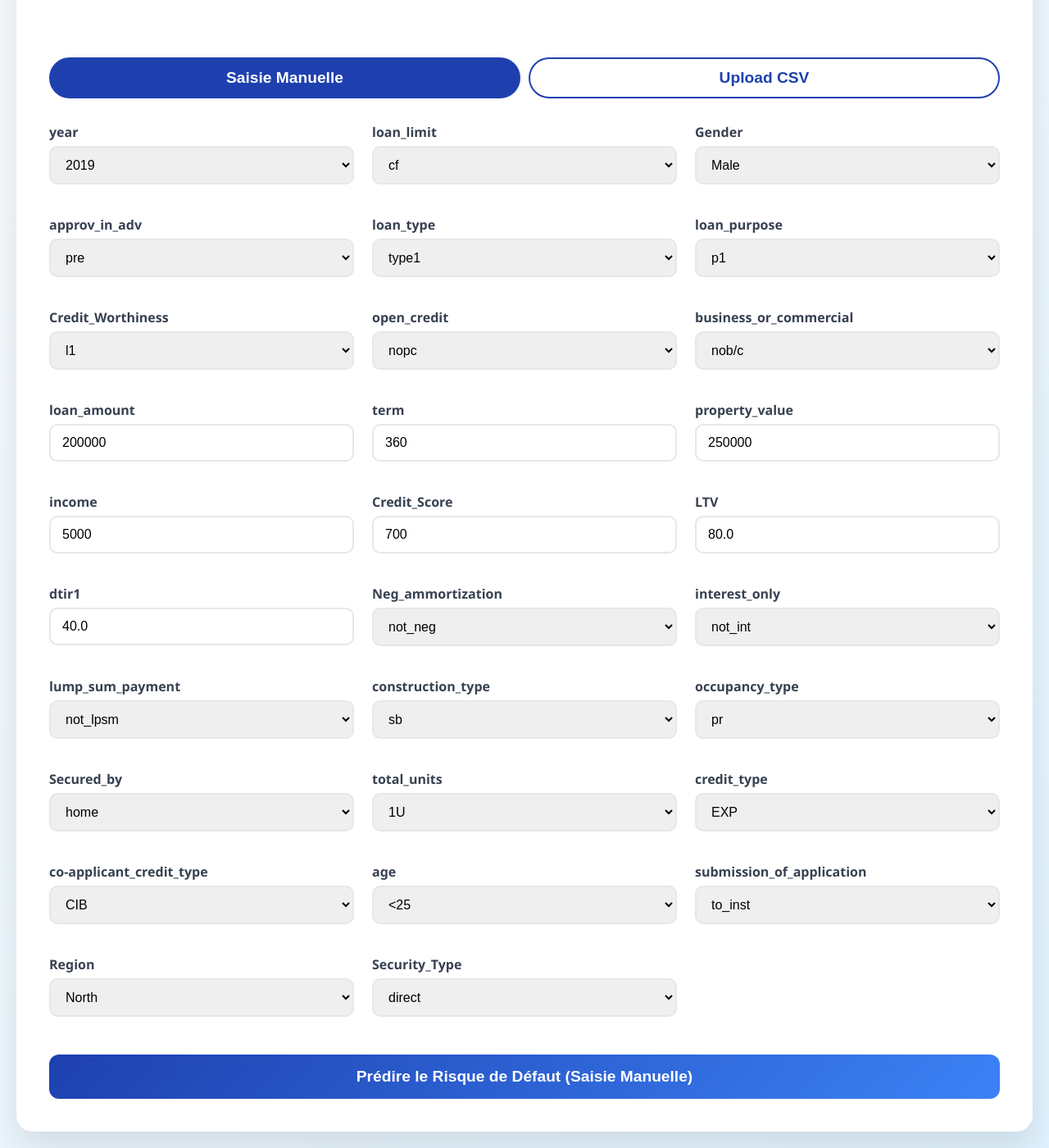
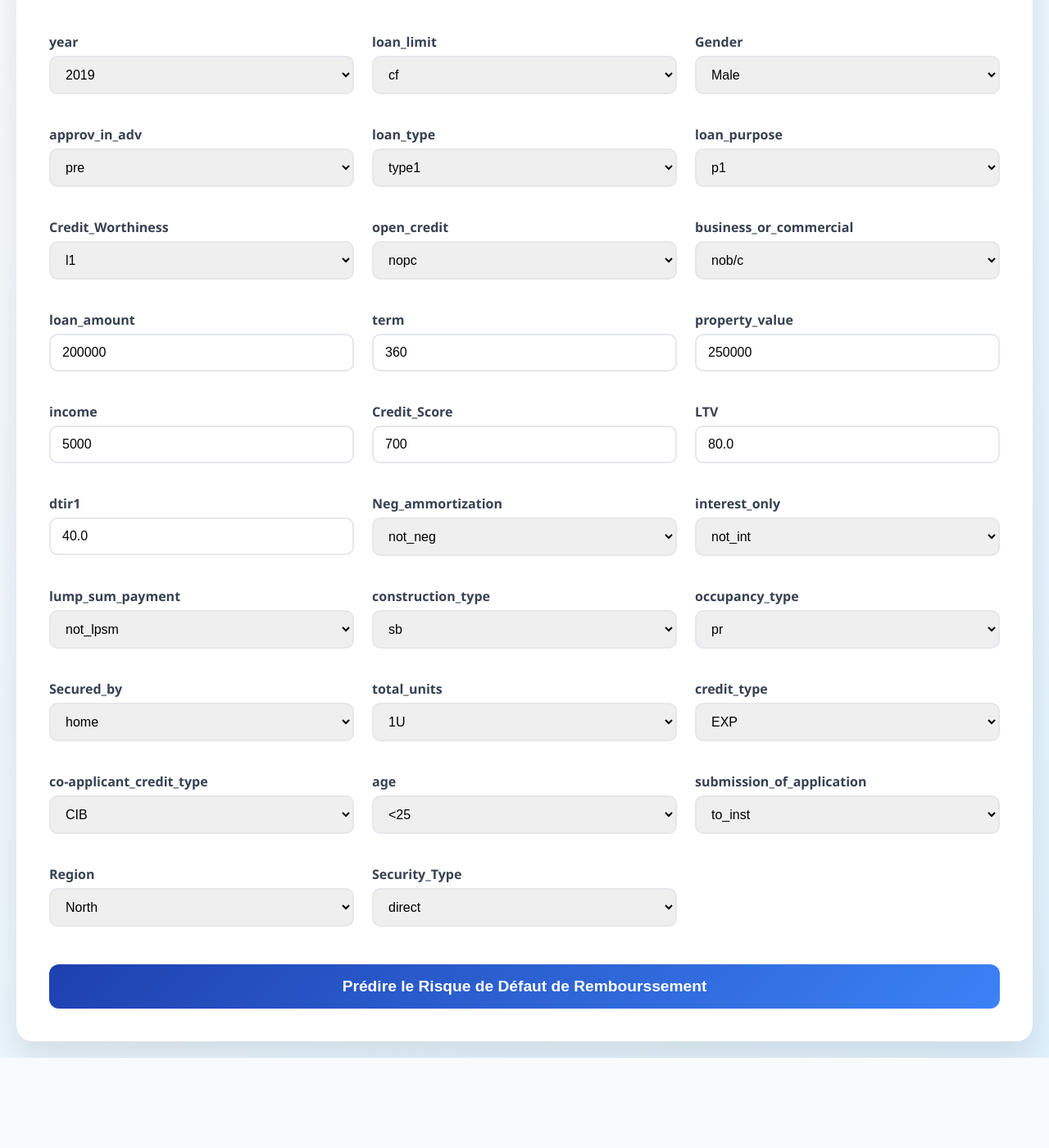
Before and after one commit to melloukinabil/projet-ml-loan-default-msde7, a Flask app: page / in a window 1280 px wide. Shown: the part 160-1560 px from the top of the page at 82% size. After the commit the page ends 1450 px from the top, so only its background shows below. Run offline with Flask 3, Linux system fonts and the light colour scheme; parts of the project's set-up code (start-up, migrations or seed data) failed here and were passed over.

Commit message:
Update index.html

```diff
--- a/templates/index.html
+++ b/templates/index.html
@@ -34,36 +34,6 @@
         }
         header h1 { font-size: 2.3rem; margin-bottom: 8px; }
         .form-container { padding: 40px; }
-
-        /* Onglets */
-        .tabs {
-            display: flex;
-            justify-content: center;
-            gap: 10px;
-            margin-bottom: 30px;
-        }
-        .tab-btn {
-            padding: 12px 30px;
-            border: 2px solid var(--primary);
-            border-radius: 30px;
-            background: white;
-            color: var(--primary);
-            font-weight: 600;
-            cursor: pointer;
-            transition: all 0.3s;
-        }
-        .tab-btn.active {
-            background: var(--primary);
-            color: white;
-        }
-        .tab-btn:hover {
-            background: var(--primary-light);
-            color: white;
-            border-color: var(--primary-light);
-        }
-        .tab-content { display: none; }
-        .tab-content.active { display: block; }
-
         .grid {
             display: grid;
             grid-template-columns: repeat(auto-fit, minmax(300px, 1fr));
@@ -78,7 +48,7 @@
             font-weight: 600;
             color: #374151;
         }
-        select, input[type="number"], input[type="file"] {
+        select, input[type="number"] {
             width: 100%;
             padding: 12px 14px;
             border: 2px solid #e5e7eb;
@@ -152,17 +89,9 @@
         </header>
 
         <div class="form-container">
-            <!-- Onglets -->
-            <div class="tabs">
-                <button class="tab-btn {% if mode != 'csv' %}active{% endif %}" onclick="switchTab('manual')">Saisie Manuelle</button>
-                <button class="tab-btn {% if mode == 'csv' %}active{% endif %}" onclick="switchTab('csv')">Upload CSV</button>
-            </div>
-
-            <!-- Formulaire Saisie Manuelle -->
-            <div id="tab-manual" class="tab-content {% if mode != 'csv' %}active{% endif %}">
             <form action="/predict" method="POST">
-                    <input type="hidden" name="input_mode" value="manual">
                 <div class="grid">
+                    <!-- Champs avec accès sécurisé pour les clés contenant des tirets -->
                     <div class="form-group">
                         <label>year</label>
                         <select name="year">
@@ -204,89 +134,32 @@
                     <div class="form-group"><label>Region</label><select name="Region">{% for v in ['North','south','central','North-East'] %}<option value="{{v}}" {% if form_data and form_data.Region == v %}selected{% endif %}>{{v}}</option>{% endfor %}</select></div>
                     <div class="form-group"><label>Security_Type</label><select name="Security_Type">{% for v in ['direct','Indriect'] %}<option value="{{v}}" {% if form_data and form_data.Security_Type == v %}selected{% endif %}>{{v}}</option>{% endfor %}</select></div>
                 </div>
-                    <button type="submit">Prédire le Risque de Défaut (Saisie Manuelle)</button>
-                </form>
-            </div>
 
-            <!-- Upload CSV -->
-            <div id="tab-csv" class="tab-content {% if mode == 'csv' %}active{% endif %}">
-                <div class="csv-info" style="background:#f3f4f6; border-left:4px solid var(--primary); padding:15px; border-radius:8px; margin-bottom:20px;">
-                    <i class="fas fa-info-circle" style="color: var(--primary);"></i>
-                    Le fichier CSV doit contenir toutes les colonnes nécessaires (voir les champs du formulaire manuel).
-                    Vous pouvez télécharger un <a href="/sample-csv" style="color: var(--primary);">fichier exemple</a>.
-                </div>
-                <form action="/predict" method="POST" enctype="multipart/form-data">
-                    <input type="hidden" name="input_mode" value="csv">
-                    <div class="form-group">
-                        <label>Sélectionnez un fichier CSV</label>
-                        <input type="file" name="file" accept=".csv" required>
-                    </div>
-                    <button type="submit" class="csv-btn">Lancer les Prédictions sur le CSV</button>
+                <button type="submit">Prédire le Risque de Défaut de Rembourssement</button>
             </form>
 
-                {% if results %}
-                <div style="margin-top: 40px;">
-                    <h3>Résultats des Prédictions ({{ results|length }} lignes)</h3>
-                    <div style="overflow-x: auto;">
-                        <table class="result-table">
-                            <thead>
-                                <tr>
-                                    <th>#</th>
-                                    <th>Statut</th>
-                                    <th>Probabilité Défaut</th>
-                                    <th>Niveau de Risque</th>
-                                </tr>
-                            </thead>
-                            <tbody>
-                                {% for r in results %}
-                                <tr class="{% if r.prediction == 1 %}defaut{% else %}non-defaut{% endif %}">
-                                    <td>{{ loop.index }}</td>
-                                    <td>{{ r.label }}</td>
-                                    <td>{{ r.proba_default }}%</td>
-                                    <td>{{ r.risque_niveau }}</td>
-                                </tr>
-                                {% endfor %}
-                            </tbody>
-                        </table>
-                    </div>
-                </div>
-                {% endif %}
-            </div>
-
-            <!-- Résultat pour la saisie manuelle -->
-            {% if result and mode != 'csv' %}
+            {% if result %}
             <div class="result {% if result.prediction == 1 %}danger{% else %}success{% endif %}" id="result-section">
                 <h2>{{ result.label }}</h2>
-                <h1 style="font-size: 3.5rem; margin: 15px 0;">{{ result.proba }}%</h1>
+                <h1 style="font-size: 3.5rem; margin: 15px 0;">{{ result.proba_default }}%</h1>
                 <p><strong>Niveau :</strong> {{ result.risque_niveau }}</p>
             </div>
             {% endif %}
 
             {% if error %}
-            <div class="error">{{ error }}</div>
+            <div class="error" style="color:red; padding:15px; background:#fee2e2; border-radius:8px;">{{ error }}</div>
             {% endif %}
         </div>
     </div>
 
+    <!-- Script pour scroll automatique vers les résultats -->
     <script>
-        // Fonction pour basculer entre les onglets
-        function switchTab(tab) {
-            // Masquer tous les contenus
-            document.querySelectorAll('.tab-content').forEach(el => el.classList.remove('active'));
-            // Désactiver tous les boutons
-            document.querySelectorAll('.tab-btn').forEach(btn => btn.classList.remove('active'));
-            // Afficher le contenu sélectionné
-            document.getElementById('tab-' + tab).classList.add('active            // Activer le bouton correspondant
-            document.querySelectorAll('.tab-btn').forEach( => {
-                if (btn.textContent.trim().toLowerCase().includes(tab === 'manual' ?saisie' : 'csv')) {
-                    btn.classList.add('active');
-                }
-            });
-               // Scroll automatique vers les résultats si présents
-        document.addEventListener("DOMContentLoaded", function {
+        document.addEventListener("DOMContentLoaded", function() {
+            // Si on a un résultat (après POST), on scroll vers lui
             if (document.getElementById("result-section")) {
-                document.getElementById("result-section").scrollIntoView                    behavior: "smooth",
-                    block: ""
+                document.getElementById("result-section").scrollIntoView({
+                    behavior: "smooth",
+                    block: "center"
                 });
             }
         });
```
Also changed, not shown: other parts of templates/index.html (+1 -33 lines). Lines whose indentation alone changed are shown as unchanged.
